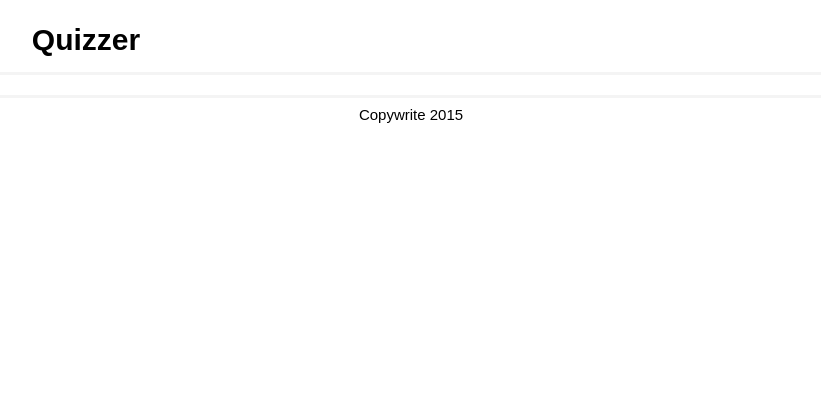
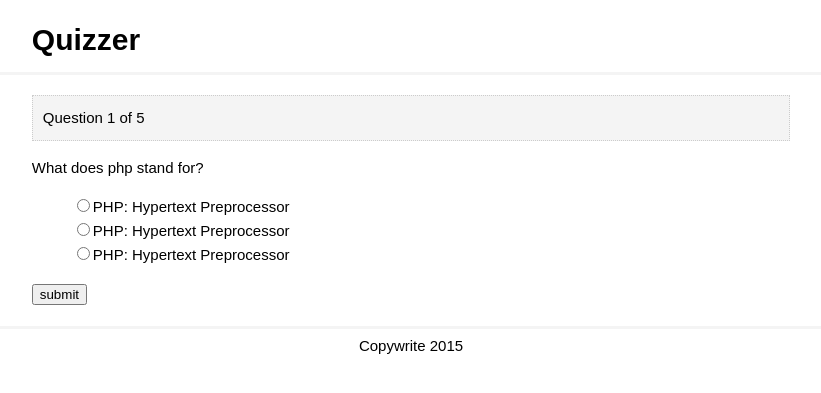
Before and after one commit to Sulaiman001/phpquizzer, a PHP site: page /question.php in a window 1280 px wide. Shown: the top 393 px of the page, without its empty margins (229-1050 px from the left). Run offline with PHP 8.4, Linux system fonts and the light colour scheme.

Commit message:
added question.php to project

```diff
--- a/question.php
+++ b/question.php
@@ -13,7 +13,19 @@
 	</header>
 	<main>
 		<div class = "container">
+			<div class = "current">Question 1 of 5</div>
+			<p class = "question">
+				What does php stand for?
+			</p>
+			<form method = "post" action = "process.php">
+				<ul class = "choices">
+					<li><input name = "choice" type = "radio" value = "1"</li>PHP: Hypertext Preprocessor</li>
+					<li><input name = "choice" type = "radio" value = "1"</li>PHP: Hypertext Preprocessor</li>
+					<li><input name = "choice" type = "radio" value = "1"</li>PHP: Hypertext Preprocessor</li>
 
+				</ul>
+				<input type = "submit" value = "submit">
+			</form>
 		</div>
 
 	</main>
```
Lines whose indentation alone changed are shown as unchanged.
